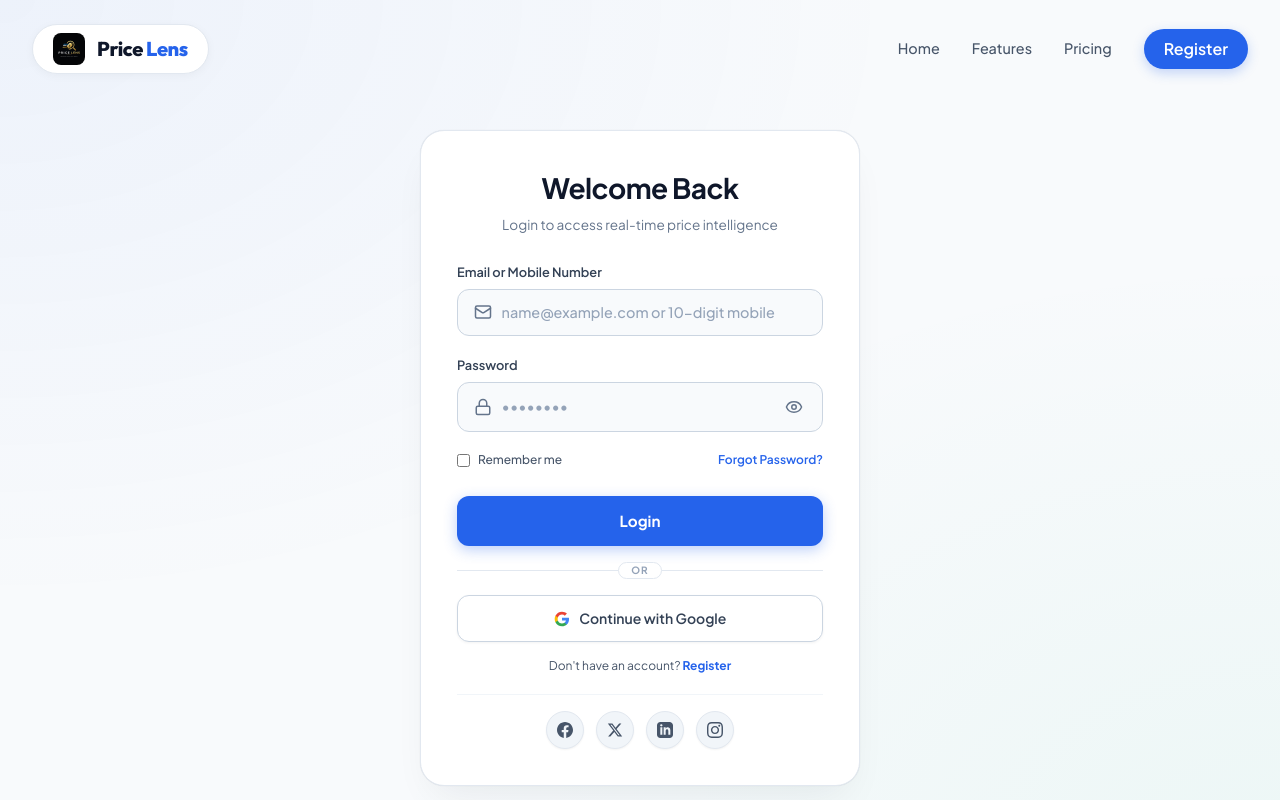
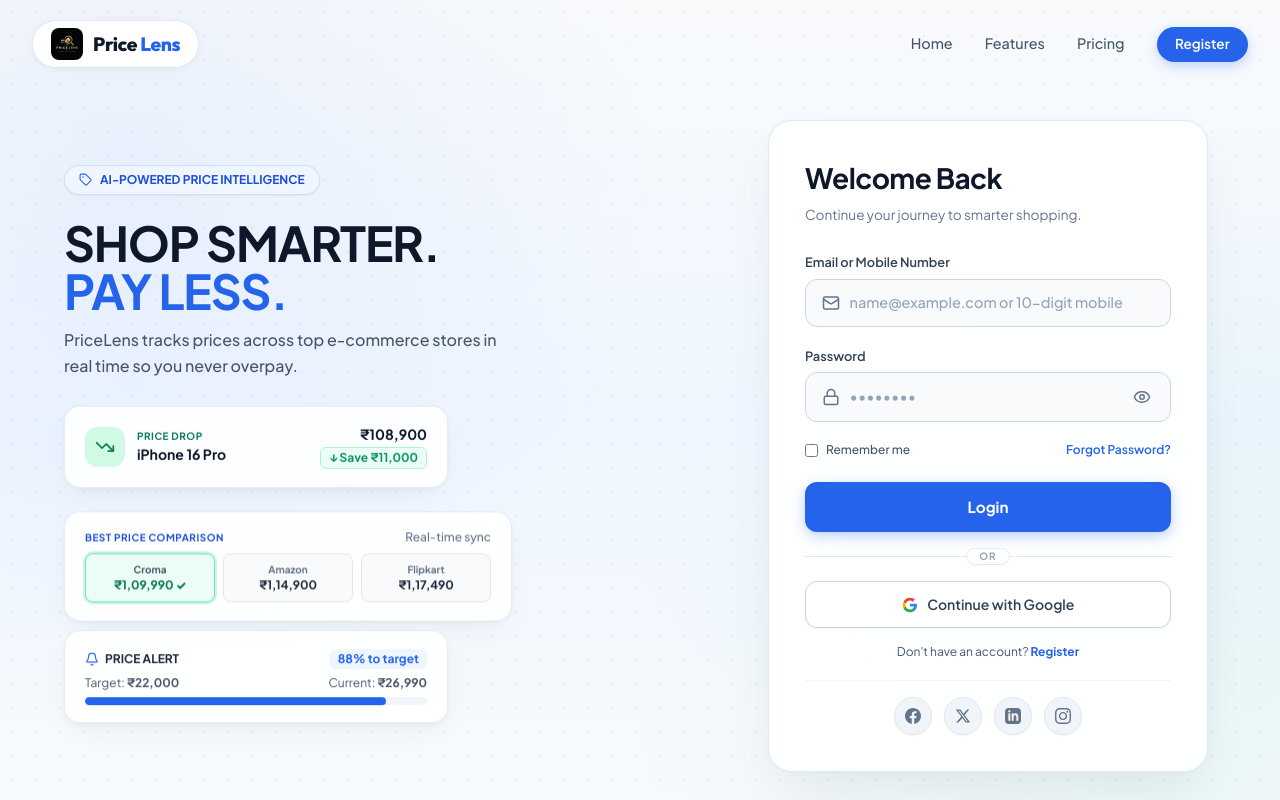
Before and after one commit to aaravgupta9462-design/Price-Lens, a React (Vite) app in the folder frontend/: page / in a window 1280 px wide. Built offline with nearby package versions, Linux system fonts and the light colour scheme.

Commit message:
Upgrade Authentication UI into creative 2-column SaaS layout with floating Price Intelligence Cards matching Home Page visual language

```diff
--- a/frontend/src/components/auth/AuthContainer.css
+++ b/frontend/src/components/auth/AuthContainer.css
@@ -1,6 +1,5 @@
 /* ==========================================================================
-   PriceLens - Modern SaaS Clean Off-White Auth Layout CSS
-   Matching Home Page Palette: Off-White/Cream, Navy/Slate Text, Electric Blue & Lime Accents
+   PriceLens - Creative 2-Column Premium SaaS Auth Layout CSS
    ========================================================================== */
 
 .saas-bg-viewport {
@@ -8,19 +7,31 @@
   width: 100%;
   background-color: #f8fafc;
   background-image:
-    radial-gradient(at 0% 0%, rgba(37, 99, 235, 0.05) 0px, transparent 50%),
-    radial-gradient(at 100% 100%, rgba(16, 185, 129, 0.05) 0px, transparent 50%);
+    radial-gradient(circle at 10% 20%, rgba(37, 99, 235, 0.06) 0%, transparent 40%),
+    radial-gradient(circle at 90% 80%, rgba(16, 185, 129, 0.06) 0%, transparent 40%),
+    linear-gradient(to bottom, #f8fafc 0%, #eff6ff 50%, #f8fafc 100%);
   position: relative;
   display: flex;
   flex-direction: column;
   justify-content: space-between;
 }
 
+/* Subtle background analytics grid line pattern */
+.saas-bg-viewport::before {
+  content: '';
+  position: absolute;
+  inset: 0;
+  background-image: radial-gradient(#cbd5e1 0.75px, transparent 0.75px);
+  background-size: 24px 24px;
+  opacity: 0.35;
+  pointer-events: none;
+}
+
 .saas-navbar {
   position: relative;
-  z-index: 10;
+  z-index: 20;
   width: 100%;
-  padding: 1.5rem 2rem;
+  padding: 1.25rem 2rem;
   display: flex;
   align-items: center;
   justify-content: space-between;
@@ -29,19 +40,19 @@
 .saas-brand-badge {
   display: flex;
   align-items: center;
-  gap: 0.75rem;
-  padding: 0.5rem 1.25rem;
+  gap: 0.65rem;
+  padding: 0.45rem 1.1rem;
   border-radius: 9999px;
   background: #ffffff;
   border: 1px solid #e2e8f0;
-  box-shadow: 0 2px 10px rgba(0, 0, 0, 0.04);
+  box-shadow: 0 2px 8px rgba(0, 0, 0, 0.04);
   transition: all 0.3s ease;
   text-decoration: none;
 }
 
 .saas-brand-badge:hover {
   border-color: #cbd5e1;
-  box-shadow: 0 4px 15px rgba(0, 0, 0, 0.08);
+  box-shadow: 0 4px 14px rgba(0, 0, 0, 0.08);
 }
 
 .saas-brand-img {
@@ -55,7 +66,7 @@
   font-family: var(--font-heading, 'Inter', system-ui, sans-serif);
   font-weight: 800;
   letter-spacing: -0.02em;
-  font-size: 1.25rem;
+  font-size: 1.2rem;
   display: flex;
   align-items: center;
 }
@@ -88,11 +99,12 @@
 }
 
 .saas-nav-btn {
-  padding: 0.5rem 1.25rem;
+  padding: 0.45rem 1.15rem;
   border-radius: 9999px;
   background: #2563eb;
   color: #ffffff;
   font-weight: 600;
+  font-size: 0.85rem;
   border: none;
   cursor: pointer;
   box-shadow: 0 4px 12px rgba(37, 99, 235, 0.25);
@@ -104,7 +116,7 @@
   box-shadow: 0 6px 16px rgba(37, 99, 235, 0.35);
 }
 
-.saas-main-center {
+.saas-main-container {
   position: relative;
   z-index: 10;
   flex: 1;
@@ -114,12 +126,15 @@
   padding: 2rem 1.5rem;
 }
 
+/* Premium Auth Form Card */
 .saas-card {
   width: 100%;
   max-width: 440px;
-  background: #ffffff;
-  border: 1px solid #e2e8f0;
-  box-shadow: 0 20px 40px -15px rgba(15, 23, 42, 0.08), 0 0 1px rgba(15, 23, 42, 0.12);
+  background: rgba(255, 255, 255, 0.95);
+  backdrop-filter: blur(16px);
+  -webkit-backdrop-filter: blur(16px);
+  border: 1px solid #dbeafe;
+  box-shadow: 0 25px 50px -12px rgba(15, 23, 42, 0.08), 0 0 1px rgba(15, 23, 42, 0.12);
   border-radius: 1.5rem;
   padding: 2.25rem;
   position: relative;
@@ -130,7 +145,6 @@
 .saas-title {
   font-size: 1.75rem;
   font-weight: 800;
-  text-align: center;
   color: #0f172a;
   margin-bottom: 0.35rem;
   letter-spacing: -0.02em;
@@ -139,7 +153,6 @@
 .saas-subtitle {
   font-size: 0.85rem;
   color: #64748b;
-  text-align: center;
   margin-bottom: 1.75rem;
 }
 
@@ -219,7 +232,7 @@
   box-shadow: 0 4px 14px rgba(37, 99, 235, 0.3);
   cursor: pointer;
   transition: all 0.2s ease;
-  margin-top: 0.75rem;
+  margin-top: 0.5rem;
 }
 
 .saas-btn-primary:hover {
@@ -258,7 +271,26 @@
   margin-top: 0.3rem;
 }
 
+/* Floating Price Intelligence Cards Styling */
+.price-card-glass {
+  background: rgba(255, 255, 255, 0.9);
+  backdrop-filter: blur(12px);
+  -webkit-backdrop-filter: blur(12px);
+  border: 1px solid rgba(226, 232, 240, 0.8);
+  border-radius: 1rem;
+  padding: 1.1rem 1.25rem;
+  box-shadow: 0 10px 30px -10px rgba(15, 23, 42, 0.08), 0 2px 6px rgba(15, 23, 42, 0.04);
+  transition: all 0.3s ease;
+}
+
+.price-card-glass:hover {
+  border-color: #93c5fd;
+  box-shadow: 0 15px 35px -10px rgba(37, 99, 235, 0.15);
+}
+
 .saas-footer-text {
+  position: relative;
+  z-index: 10;
   color: #94a3b8;
   font-size: 0.8rem;
   text-align: center;
--- a/frontend/src/components/auth/AuthContainer.jsx
+++ b/frontend/src/components/auth/AuthContainer.jsx
@@ -1,30 +1,30 @@
 import React, { useState } from 'react';
 import { motion, AnimatePresence } from 'framer-motion';
-import { Mail, Lock, User, Phone, Eye, EyeOff, KeyRound, CheckCircle2, ArrowRight, ShieldCheck } from 'lucide-react';
+import { Mail, Lock, User, Phone, Eye, EyeOff, KeyRound, CheckCircle2, TrendingDown, Bell, Tag, ArrowRight } from 'lucide-react';
 import { useAuth } from '../../context/AuthContext';
 import './AuthContainer.css';
 
-// SVG Social Icons (Clean Slate Light Styling)
+// SVG Social Icons (Clean Slate Styling)
 const FacebookIcon = () => (
-  <svg className="w-4 h-4 fill-current text-slate-600 hover:text-blue-600 transition-colors" viewBox="0 0 24 24">
+  <svg className="w-4 h-4 fill-current text-slate-500 hover:text-blue-600 transition-colors" viewBox="0 0 24 24">
     <path d="M24 12.073c0-6.627-5.373-12-12-12s-12 5.373-12 12c0 5.99 4.388 10.954 10.125 11.854v-8.385H7.078v-3.47h3.047V9.43c0-3.007 1.792-4.669 4.533-4.669 1.312 0 2.686.235 2.686.235v2.953H15.83c-1.491 0-1.956.925-1.956 1.874v2.25h3.328l-.532 3.47h-2.796v8.385C19.612 23.027 24 18.062 24 12.073z" />
   </svg>
 );
 
 const TwitterIcon = () => (
-  <svg className="w-4 h-4 fill-current text-slate-600 hover:text-slate-900 transition-colors" viewBox="0 0 24 24">
+  <svg className="w-4 h-4 fill-current text-slate-500 hover:text-slate-900 transition-colors" viewBox="0 0 24 24">
     <path d="M18.244 2.25h3.308l-7.227 8.26 8.502 11.24H16.17l-5.214-6.817L4.99 21.75H1.68l7.73-8.835L1.254 2.25H8.08l4.713 6.231zm-1.161 17.52h1.833L7.084 4.126H5.117z" />
   </svg>
 );
 
 const LinkedinIcon = () => (
-  <svg className="w-4 h-4 fill-current text-slate-600 hover:text-blue-700 transition-colors" viewBox="0 0 24 24">
+  <svg className="w-4 h-4 fill-current text-slate-500 hover:text-blue-700 transition-colors" viewBox="0 0 24 24">
     <path d="M19 0h-14c-2.761 0-5 2.239-5 5v14c0 2.761 2.239 5 5 5h14c2.762 0 5-2.239 5-5v-14c0-2.761-2.762-5-5-5zm-11 19h-3v-11h3v11zm-1.5-12.268c-.966 0-1.75-.79-1.75-1.764s.784-1.764 1.75-1.764 1.75.79 1.75 1.764-.783 1.764-1.75 1.764zm13.5 12.268h-3v-5.604c0-3.368-4-3.113-4 0v5.604h-3v-11h3v1.765c1.396-2.586 7-2.777 7 2.476v6.759z" />
   </svg>
 );
 
 const InstagramIcon = () => (
-  <svg className="w-4 h-4 fill-current text-slate-600 hover:text-pink-600 transition-colors" viewBox="0 0 24 24">
+  <svg className="w-4 h-4 fill-current text-slate-500 hover:text-pink-600 transition-colors" viewBox="0 0 24 24">
     <path d="M12 2.163c3.204 0 3.584.012 4.85.07 3.252.148 4.771 1.691 4.919 4.919.058 1.265.069 1.645.069 4.849 0 3.205-.012 3.584-.069 4.849-.149 3.225-1.664 4.771-4.919 4.919-1.266.058-1.644.07-4.85.07-3.204 0-3.584-.012-4.849-.07-3.26-.149-4.771-1.699-4.919-4.92-.058-1.265-.07-1.644-.07-4.849 0-3.204.013-3.583.07-4.849.149-3.227 1.664-4.771 4.919-4.919 1.266-.057 1.645-.069 4.849-.069zm0-2.163c-3.259 0-3.667.014-4.947.072-4.358.2-6.78 2.618-6.98 6.98-.059 1.281-.073 1.689-.073 4.948 0 3.259.014 3.668.072 4.948.2 4.358 2.618 6.78 6.98 6.98 1.281.058 1.689.072 4.948.072 3.259 0 3.668-.014 4.948-.072 4.354-.2 6.782-2.618 6.979-6.98.059-1.28.073-1.689.073-4.948 0-3.259-.014-3.667-.072-4.947-.196-4.354-2.617-6.78-6.979-6.98-1.281-.059-1.69-.073-4.949-.073zm0 5.838c-3.403 0-6.162 2.759-6.162 6.162s2.759 6.163 6.162 6.163 6.162-2.759 6.162-6.163c0-3.403-2.759-6.162-6.162-6.162zm0 10.162c-2.209 0-4-1.79-4-4 0-2.209 1.791-4 4-4s4 1.791 4 4c0 2.21-1.791 4-4 4zm6.406-11.845c-.796 0-1.441.645-1.441 1.44s.645 1.44 1.441 1.44c.795 0 1.439-.645 1.439-1.44s-.644-1.44-1.439-1.44z" />
   </svg>
 );
@@ -215,7 +215,7 @@
     setForgotStep(4);
   };
 
-  const cardVariants = {
+  const formVariants = {
     initial: { opacity: 0, y: 15 },
     animate: { opacity: 1, y: 0, transition: { duration: 0.25, ease: 'easeOut' } },
     exit: { opacity: 0, y: -15, transition: { duration: 0.2, ease: 'easeIn' } }
@@ -246,12 +246,140 @@
         </nav>
       </header>
 
-      {/* ─── Center Authentication Card ───────────────────────────────────── */}
-      <main className="saas-main-center">
+      {/* ─── Main 2-Column Creative Desktop Layout ───────────────────────── */}
+      <main className="saas-main-container">
+        <div className="w-full max-w-6xl mx-auto flex flex-col lg:flex-row items-center justify-between gap-10 lg:gap-16">
+
+          {/* ─── LEFT COLUMN: Price Intelligence Visual Showcase ───────────── */}
+          <div className="flex-1 hidden lg:flex flex-col justify-center space-y-6">
+            {/* Tag Badge */}
             <motion.div
-          initial={{ opacity: 0, scale: 0.96 }}
-          animate={{ opacity: 1, scale: 1 }}
-          transition={{ duration: 0.3 }}
+              initial={{ opacity: 0, x: -20 }}
+              animate={{ opacity: 1, x: 0 }}
+              transition={{ duration: 0.4 }}
+              className="inline-flex items-center gap-2 px-3.5 py-1.5 rounded-full bg-blue-50 border border-blue-200/80 text-blue-700 text-xs font-bold shadow-sm w-fit"
+            >
+              <Tag size={13} className="text-blue-600" />
+              <span>AI-POWERED PRICE INTELLIGENCE</span>
+            </motion.div>
+
+            {/* Headline */}
+            <motion.div
+              initial={{ opacity: 0, x: -20 }}
+              animate={{ opacity: 1, x: 0 }}
+              transition={{ duration: 0.5, delay: 0.1 }}
+            >
+              <h1 className="text-4xl lg:text-5xl font-extrabold text-slate-900 leading-tight tracking-tight">
+                {viewState === 'register' ? (
+                  <>
+                    START SAVING <br />
+                    <span className="text-blue-600">SMARTER TODAY.</span>
+                  </>
+                ) : (
+                  <>
+                    SHOP SMARTER. <br />
+                    <span className="text-blue-600">PAY LESS.</span>
+                  </>
+                )}
+              </h1>
+              <p className="text-slate-600 text-base mt-3 max-w-md font-medium leading-relaxed">
+                PriceLens tracks prices across top e-commerce stores in real time so you never overpay.
+              </p>
+            </motion.div>
+
+            {/* 3 Floating Price Intelligence Cards */}
+            <div className="space-y-4 pt-2">
+              {/* CARD 1: PRICE DROP */}
+              <motion.div
+                initial={{ opacity: 0, y: 20 }}
+                animate={{ opacity: 1, y: [0, -6, 0] }}
+                transition={{
+                  opacity: { duration: 0.4, delay: 0.2 },
+                  y: { repeat: Infinity, duration: 4, ease: 'easeInOut' }
+                }}
+                className="price-card-glass max-w-sm flex items-center justify-between"
+              >
+                <div className="flex items-center gap-3">
+                  <div className="w-10 h-10 rounded-xl bg-emerald-100 text-emerald-700 flex items-center justify-center font-bold">
+                    <TrendingDown size={20} />
+                  </div>
+                  <div>
+                    <div className="text-[10px] font-extrabold text-emerald-700 uppercase tracking-wider">PRICE DROP</div>
+                    <div className="text-sm font-bold text-slate-900">iPhone 16 Pro</div>
+                  </div>
+                </div>
+                <div className="text-right">
+                  <div className="text-sm font-bold text-slate-900">₹108,900</div>
+                  <div className="text-xs font-extrabold text-emerald-600 bg-emerald-50 px-2 py-0.5 rounded-md border border-emerald-200 inline-block mt-0.5">
+                    ↓ Save ₹11,000
+                  </div>
+                </div>
+              </motion.div>
+
+              {/* CARD 2: BEST PRICE COMPARISON */}
+              <motion.div
+                initial={{ opacity: 0, y: 20 }}
+                animate={{ opacity: 1, y: [0, 6, 0] }}
+                transition={{
+                  opacity: { duration: 0.4, delay: 0.3 },
+                  y: { repeat: Infinity, duration: 4.5, ease: 'easeInOut' }
+                }}
+                className="price-card-glass max-w-md"
+              >
+                <div className="flex items-center justify-between mb-2">
+                  <span className="text-[10px] font-extrabold text-blue-700 uppercase tracking-wider">BEST PRICE COMPARISON</span>
+                  <span className="text-xs text-slate-500 font-medium">Real-time sync</span>
+                </div>
+                <div className="grid grid-cols-3 gap-2 text-center">
+                  <div className="p-2 rounded-lg bg-emerald-50 border border-emerald-300 ring-2 ring-emerald-500/20">
+                    <div className="text-[10px] font-bold text-slate-600">Croma</div>
+                    <div className="text-xs font-extrabold text-emerald-700">₹1,09,990 ✓</div>
+                  </div>
+                  <div className="p-2 rounded-lg bg-slate-50 border border-slate-200">
+                    <div className="text-[10px] font-bold text-slate-500">Amazon</div>
+                    <div className="text-xs font-bold text-slate-800">₹1,14,900</div>
+                  </div>
+                  <div className="p-2 rounded-lg bg-slate-50 border border-slate-200">
+                    <div className="text-[10px] font-bold text-slate-500">Flipkart</div>
+                    <div className="text-xs font-bold text-slate-800">₹1,17,490</div>
+                  </div>
+                </div>
+              </motion.div>
+
+              {/* CARD 3: PRICE ALERT TRACKER */}
+              <motion.div
+                initial={{ opacity: 0, y: 20 }}
+                animate={{ opacity: 1, y: [0, -5, 0] }}
+                transition={{
+                  opacity: { duration: 0.4, delay: 0.4 },
+                  y: { repeat: Infinity, duration: 3.8, ease: 'easeInOut' }
+                }}
+                className="price-card-glass max-w-sm"
+              >
+                <div className="flex items-center justify-between mb-1.5">
+                  <div className="flex items-center gap-1.5 text-xs font-bold text-slate-800">
+                    <Bell size={14} className="text-blue-600" />
+                    <span>PRICE ALERT</span>
+                  </div>
+                  <span className="text-xs font-extrabold text-blue-600 bg-blue-50 px-2 py-0.5 rounded-md">88% to target</span>
+                </div>
+                <div className="flex justify-between text-xs text-slate-600 mb-1.5">
+                  <span>Target: <b>₹22,000</b></span>
+                  <span>Current: <b>₹26,990</b></span>
+                </div>
+                <div className="w-full h-2 bg-slate-100 rounded-full overflow-hidden">
+                  <div className="h-full bg-blue-600 rounded-full w-[88%]" />
+                </div>
+              </motion.div>
+            </div>
+          </div>
+
+          {/* ─── RIGHT COLUMN: Translucent Premium Form Card ───────────────── */}
+          <div className="w-full max-w-md flex-shrink-0">
+            <motion.div
+              initial={{ opacity: 0, y: 20 }}
+              animate={{ opacity: 1, y: 0 }}
+              transition={{ duration: 0.4 }}
               className="saas-card"
             >
               <AnimatePresence mode="wait">
@@ -259,13 +387,13 @@
                 {viewState === 'login' && (
                   <motion.div
                     key="login-view"
-                variants={cardVariants}
+                    variants={formVariants}
                     initial="initial"
                     animate="animate"
                     exit="exit"
                   >
                     <h2 className="saas-title">Welcome Back</h2>
-                <p className="saas-subtitle">Login to access real-time price intelligence</p>
+                    <p className="saas-subtitle">Continue your journey to smarter shopping.</p>
 
                     <form onSubmit={handleLoginSubmit} noValidate>
                       {/* Email / Mobile Input */}
@@ -408,13 +536,13 @@
                 {viewState === 'register' && (
                   <motion.div
                     key="register-view"
-                variants={cardVariants}
+                    variants={formVariants}
                     initial="initial"
                     animate="animate"
                     exit="exit"
                   >
                     <h2 className="saas-title">Create Account</h2>
-                <p className="saas-subtitle">Join PriceLens to start tracking best deals</p>
+                    <p className="saas-subtitle">Join PriceLens to start tracking best deals.</p>
 
                     <form onSubmit={handleRegisterSubmit} noValidate>
                       {/* Full Name */}
@@ -570,7 +698,7 @@
                 {viewState === 'forgot' && (
                   <motion.div
                     key="forgot-view"
-                variants={cardVariants}
+                    variants={formVariants}
                     initial="initial"
                     animate="animate"
                     exit="exit"
@@ -719,6 +847,9 @@
                 )}
               </AnimatePresence>
             </motion.div>
+          </div>
+
+        </div>
       </main>
 
       {/* ─── Footer ───────────────────────────────────────────────────────── */}
```
Lines whose indentation alone changed are shown as unchanged.
